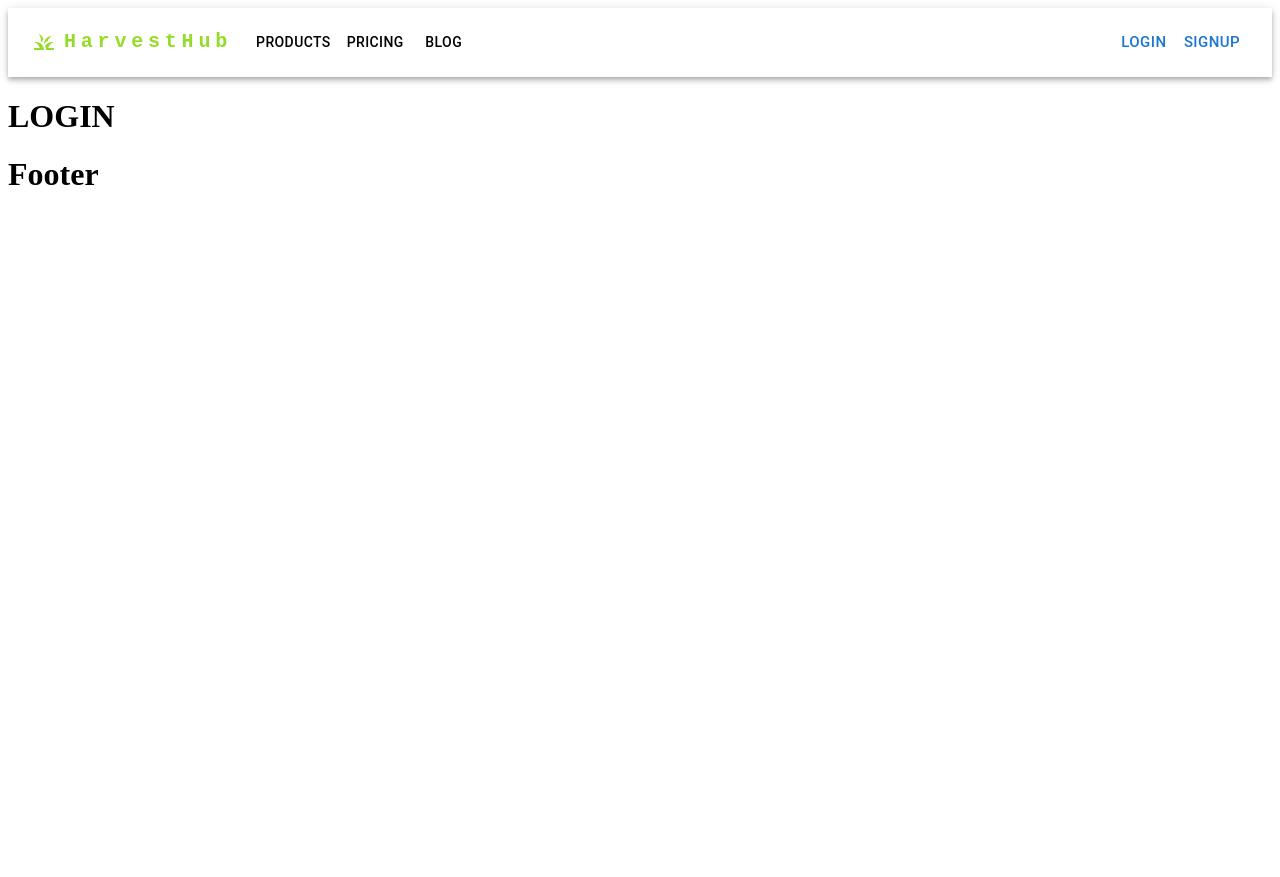
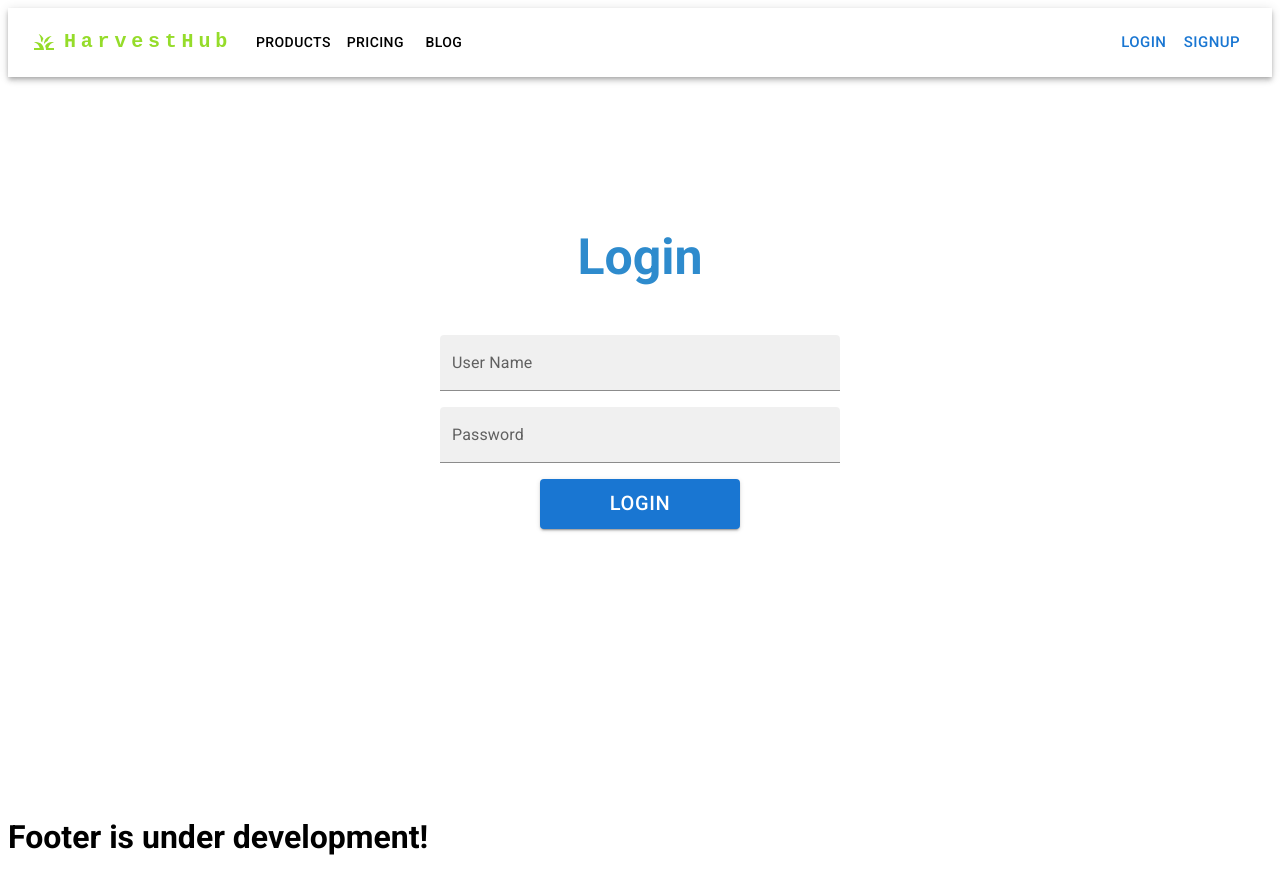
Before and after one commit to Aadi-124/HarvestHub, a React (Vite) app in the folder Frontend/: page /login in a window 1280 px wide. Before the commit the page ends 800 px from the top, so only its background shows below. Built offline with nearby package versions, Linux system fonts and the light colour scheme.

Commit message:
Login Page development started!

```diff
--- a/Frontend/package.json
+++ b/Frontend/package.json
@@ -13,6 +13,7 @@
     "@emotion/react": "^11.13.5",
     "@emotion/styled": "^11.13.5",
     "@mui/icons-material": "^6.1.9",
+    "@mui/lab": "^6.0.0-beta.18",
     "@mui/material": "^6.1.9",
     "@mui/styled-engine-sc": "^6.1.9",
     "harvesthub-frontend": "file:",
--- a/Frontend/src/Components/Components.css
+++ b/Frontend/src/Components/Components.css
@@ -0,0 +1,43 @@
+
+@import url('https://fonts.googleapis.com/css2?family=Quicksand:wght@300..700&family=Roboto:ital,wght@0,100;0,300;0,400;0,500;0,700;0,900;1,100;1,300;1,400;1,500;1,700;1,900&family=Ubuntu:ital,wght@0,300;0,400;0,500;0,700;1,300;1,400;1,500;1,700&display=swap');
+/* Login Page:- */
+
+
+body{
+    font-family: "Roboto", sans-serif;
+  font-weight: 100;
+  font-style: normal;
+}
+
+.login{
+    width: 100%;
+    height: 90vh;
+    display: flex;
+    align-items: center;
+    justify-content: center;
+}
+.login_container{
+    display: flex;
+    flex-direction: column;
+    width: 400px;
+    height: 350px;
+    margin-bottom: 150px;
+    justify-content: space-around;
+    align-items: center;
+}
+
+.login_component{
+    border: 3px solid red;
+    width: 400px;
+}
+
+#login_button1{
+    font-size: 20px;
+    width: 200px;
+    height: 50px;
+}
+
+.login_heading{
+    color: rgb(46, 139, 205);
+    font-size: 50px;
+}
--- a/Frontend/src/Components/Footer.jsx
+++ b/Frontend/src/Components/Footer.jsx
@@ -1,7 +1,7 @@
 export default function Footer(){
     return(
         <>
-            <h1>Footer</h1>
+            <h1>Footer is under development!</h1>
         </>
     );
 }
--- a/Frontend/src/Components/Login.jsx
+++ b/Frontend/src/Components/Login.jsx
@@ -1,8 +1,25 @@
-export default function Login(){
-    return(
-        <>
-            <h1>LOGIN</h1>
+import * as React from 'react';
+import Box from '@mui/material/Box';
+import TextField from '@mui/material/TextField';
+// import Button from '@mui/material/Button';
+import LoadingButton from '@mui/lab/LoadingButton';
+import './Components.css';
+export default function Login() {
 
-        </>
-    );
+
+  return (
+
+    <div className='login'>
+
+    <div className='login_container'>
+        <h1 className='login_heading'>Login</h1>
+      <TextField className='login_component' id="filled-basic" label="User Name" variant="filled" />
+      <TextField className='login_component' id="filled-basic" label="Password" variant="filled" />
+      <LoadingButton id='login_button1' className='login_component' variant="contained">Login</LoadingButton>
+
+    </div>
+    </div>
+
+
+  );
 }
--- a/Frontend/src/Components/Register.jsx
+++ b/Frontend/src/Components/Register.jsx
@@ -1,7 +1,7 @@
 export default function Register(){
     return(
         <>
-            <h1>REGISTER</h1>
+            <h1>Register Page is Under Development</h1>
 
         </>
     );
```
Also changed, not shown: 2 other files (tests, documents, lock files or other folders).
